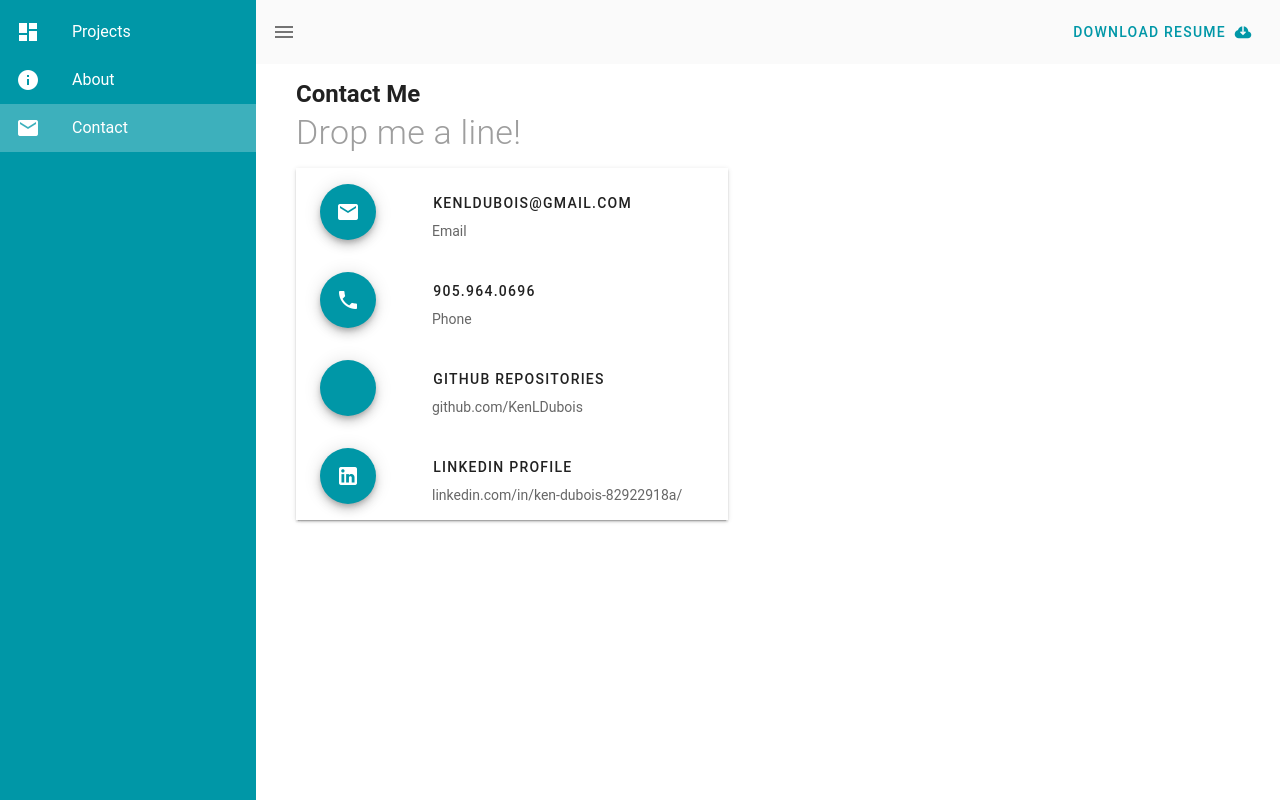
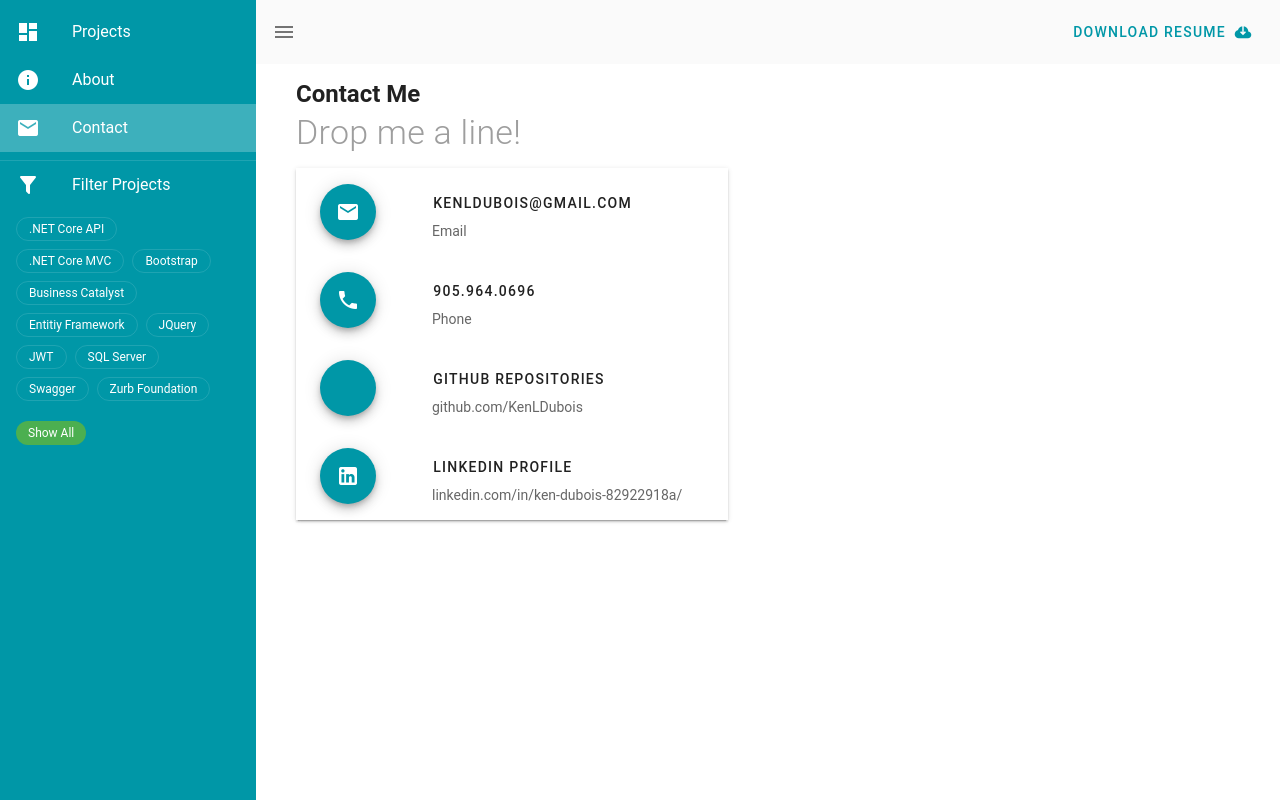
Before and after one commit to KenLDubois/KenLDubois.github.io, a Vue app: page /contact in a window 1280 px wide. Built offline with nearby package versions, Linux system fonts and the light colour scheme; what vue-resource would draw is missing.

Commit message:
project filter working

```diff
--- a/src/App.vue
+++ b/src/App.vue
@@ -17,7 +17,9 @@ export default {
     //
   }),
   async created() {
-      this.$store.dispatch('getProjects')
+      await this.$store.dispatch('getTags')
+      this.$store.dispatch('setFilterTags',[])
+      await this.$store.dispatch('getProjects')
   }
 };
 </script>
--- a/src/components/FilterProjects.vue
+++ b/src/components/FilterProjects.vue
@@ -12,21 +12,22 @@
           </v-list-item-content>
         </v-list-item>
 <v-list-item>
-<v-chip-group multiple column>
+<v-chip-group multiple column v-model="selectedTags">
       <v-chip
       outlined
       small
-      v-for="(tag, i) in allTags"
-       :v-model="tag.showTag"
+      v-for="(tag, i) in this.$store.state.allTags"
        :key="i"
-       @input="setFilter(tag.name,$event)"
-      >{{ tag.name }}</v-chip>
-      <v-chip
-      small
+       @input="setFilter"
+      >{{ tag }}</v-chip>
+    </v-chip-group>
+</v-list-item>
+<v-list-item>
+  <v-chip
+       small
        v-on:click="showAll"
        color="success"
       >Show All</v-chip>
-    </v-chip-group>
 </v-list-item>
 </div>
 
@@ -37,34 +38,27 @@ export default {
   name: "filter-tags",
   data() {
     return {
-      allTags: [{name:"tag Name", showTag:true}]
+      selectedTags: [],
     }
   },
   methods: {
-    setFilter(tag, event){
-      window.console.log(event)
-      window.console.log(tag)
-    },
-    async loadTags(){
-      var tags = this.$store.state.allTags
-      var newTags = []
-      var i
-      for(i = 0; i < tags.length; i++){
-        newTags.push({name: tags[i], showTag: true})
+    setFilter(){
+      var filterTags = []
+
+      for(var i = 0; i < this.selectedTags.length; i++){
+        filterTags.push(this.$store.state.allTags[this.selectedTags[i]])
       }
-      this.allTags = newTags
+
+      this.$store.dispatch('setFilterTags',filterTags)
+      this.$store.dispatch('getProjects')
     },
     async showAll(){
-      await this.$store.dispatch('getTags')
-      await this.loadTags()
-      var i
-      for(i = 0; i < this.allTags.length; i++){
-        this.allTags[i].showTag = false
-      }
+      await this.$store.dispatch('getProjects')
+      this.selectedTags = [];
     }
   },
   async created() {
-    await this.showAll()
+
   }
 };
 </script>
--- a/src/components/Navbar.vue
+++ b/src/components/Navbar.vue
@@ -20,16 +20,16 @@
           </v-list-item-content>
         </v-list-item>
       </v-list>
-      <!-- <FilterProjects /> -->
+      <FilterProjects />
     </v-navigation-drawer>
   </nav>
 </template>
 <script>
-// import FilterProjects from '@/components/FilterProjects'
+import FilterProjects from '@/components/FilterProjects'
 
 export default {
   components: {
-    // FilterProjects
+    FilterProjects
    },
   data: () => ({
     drawer: null,
--- a/src/store.js
+++ b/src/store.js
@@ -11,23 +11,50 @@ export default new Vuex.Store({
     state: {
         projects: [],
         activeProject: null,
-        allTags: []
+        allTags: [],
+        filterTags: [],
     },
     mutations: {
         updateProjects(state, projects){
             state.projects = projects;
         },
         updateAllTags(state, tags){
-            state.allTags = tags;
+            state.allTags = tags.sort();
         },
         updateActiveProject(state, project){
             state.activeProject = project
+        },
+        updateFilterTags(state, tags){
+            state.filterTags = tags;
         }
     },
     actions: {
         async getProjects({commit}) {
-            let projects = await data;
-            commit('updateProjects', projects.data)
+            let pdata = await data;
+
+            var projects = pdata.data;
+
+            if(this.state.filterTags.length == 0){
+                commit('updateProjects',projects)
+            }
+            else {
+
+                var filteredProjects = [];
+
+                for(var i = 0; i < projects.length; i++){
+                    for(var j = 0; j < this.state.filterTags.length; j++){
+                        if(projects[i].tags.includes(this.state.filterTags[j])){
+                            filteredProjects.push(projects[i])
+                            break
+                        }
+                    }
+
+                }
+
+                commit('updateProjects', filteredProjects)
+
+            }
+
         },
 
         async getProject({commit},projectId){
@@ -61,9 +88,8 @@ export default new Vuex.Store({
             }
             commit('updateAllTags', uniqueTags)
         },
-
-        async filterProjects({commit},tagName){
-
+        setFilterTags({commit}, tagsArray){
+            commit('updateFilterTags', tagsArray)
         }
     }
 })
--- a/src/views/Home.vue
+++ b/src/views/Home.vue
@@ -10,6 +10,9 @@ import Projects from "@/components/Projects";
 import Splash from "@/components/Splash";
 
 export default {
-  components: { Projects, Splash }
+  components: { Projects, Splash },
+  async created() {
+
+  }
 };
 </script>
```
